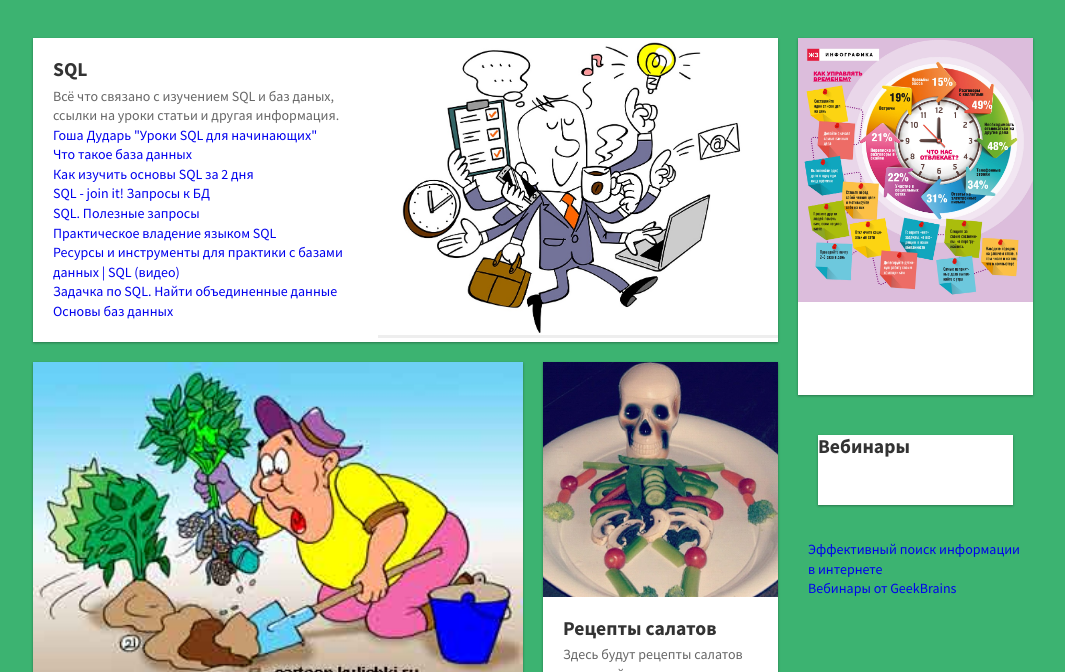
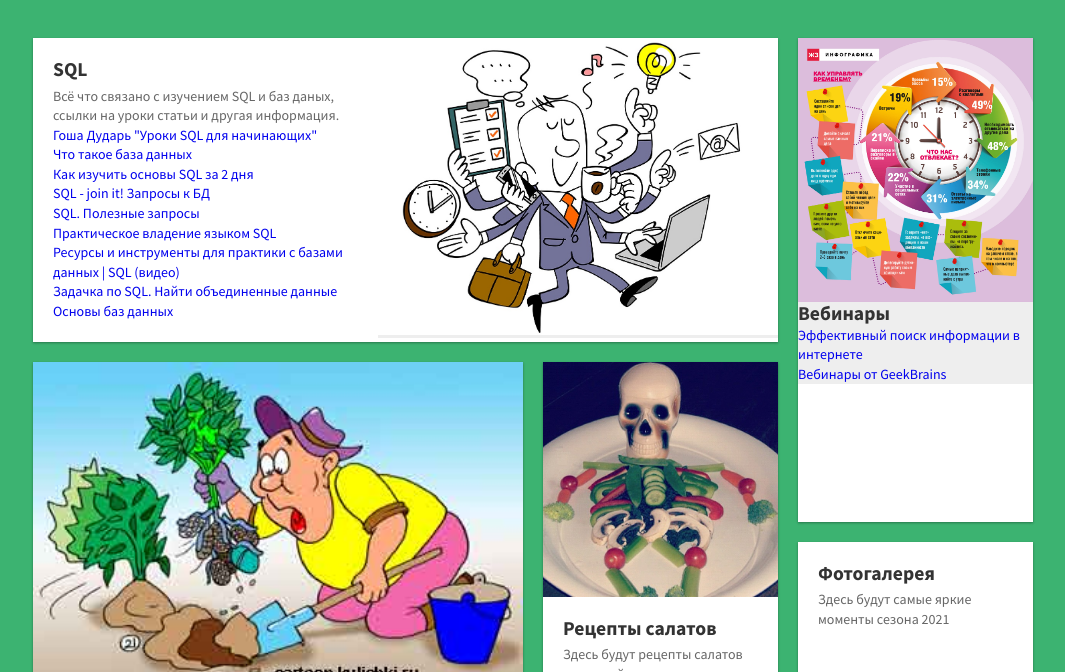
Before and after one commit to vitek74/flexbox, a plain HTML site: page index_4.html in a window 1280 px wide. Shown: the part 126-798 px from the top of the page, without its empty margins (107-1172 px from the left). Drawn offline with nearby package versions, Linux system fonts and the light colour scheme.

Commit message:
Update index_4.html

```diff
--- a/index_4.html
+++ b/index_4.html
@@ -138,21 +138,17 @@
         <section class="column">
 
             <!-- Блок № 1 контента № 2 -->
-            <a class="article" href="#">
+           <div class="article">
                 <figure class="article-image is-3by2">
                     <img src="image/3.jpg" alt="">
-                </figure>
-                <div class="article-body">
-                    <h2 class="article-title">
+                     <h2 class="article-title">
                         Вебинары
                     </h2>
-                    <p class="article-content">
-                        <a href="https://youtu.be/SSWcJsOOkD4">Эффективный поиск информации в интернете</a><br>
+                     <a href="https://youtu.be/SSWcJsOOkD4">Эффективный поиск информации в интернете</a><br>
                         <a href="https://youtube.com/playlist?list=PLhgRAQ8BwWFbg6YUNOfzRBrNRNtJ9-Cam">Вебинары от GeekBrains</a><br>
-                    </p>
+                </figure>
+                </div>
 
-                </div>
-            </a>
 
             <!-- Блок № 2 контента № 2 -->
             <a class="article" href="index_3.html">
```
